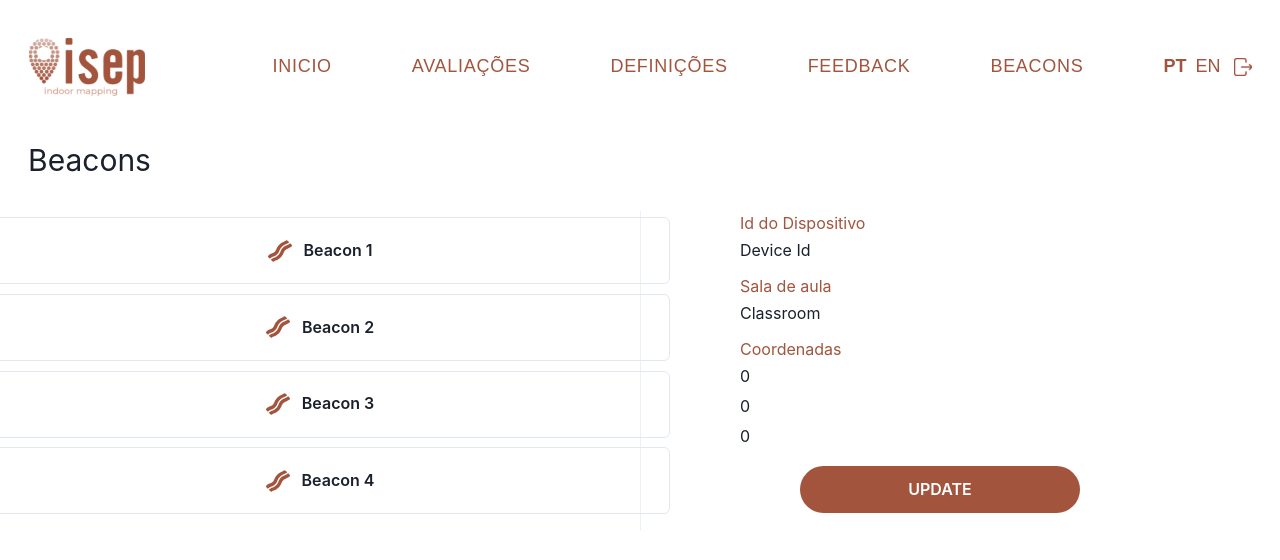
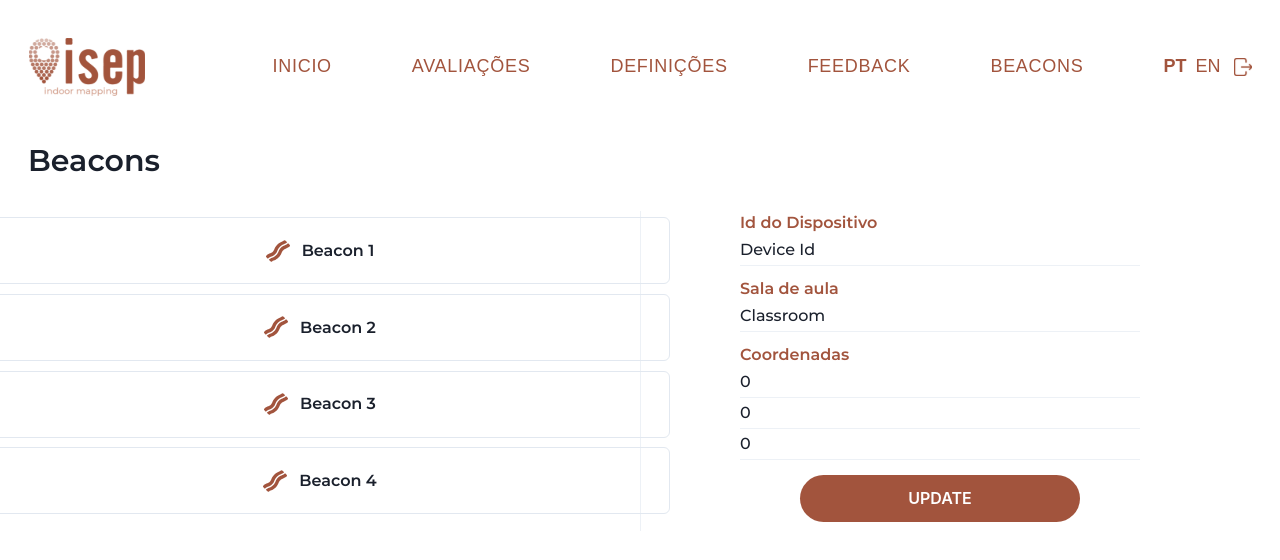
Before and after one commit to ruiafonso8443/frontend, a React (Create React App) app: page / in a window 1280 px wide. Both pictures are taken after a click on the element "BEACONS". Shown: the top 560 px of the page. Built offline with nearby package versions, Linux system fonts and the light colour scheme.

Commit message:
Beacon value update

```diff
--- a/package.json
+++ b/package.json
@@ -7,6 +7,7 @@
     "@emotion/react": "^11.9.0",
     "@emotion/styled": "^11.8.1",
     "@material-ui/core": "^4.12.4",
+    "@mui/material": "^5.7.0",
     "@testing-library/jest-dom": "^5.16.4",
     "@testing-library/react": "^13.0.1",
     "@testing-library/user-event": "^13.5.0",
--- a/src/App.tsx
+++ b/src/App.tsx
@@ -51,7 +51,7 @@ function App() {
       <div className="App">
         <header className="App-header">
           <Box height={'110px'}></Box>
-          <Text fontSize='3xl' margin='7'>{t("admin_beacons")}</Text>
+          <Text fontFamily={"Montserrat-SemiBold"} fontSize='3xl' margin='7'>{t("admin_beacons")}</Text>
           <AdminBeacons></AdminBeacons>
         </header>
        </div>
--- a/src/app/pages/admin/beacons/index.tsx
+++ b/src/app/pages/admin/beacons/index.tsx
@@ -19,7 +19,6 @@ import {
   Table,
   Thead,
   Tbody,
-  Tfoot,
   Tr,
   Th,
   Td,
@@ -32,6 +31,7 @@ import CustomButton from "../../../../components/buttons";
 import useTranslation from "../../../../i18n/use-translation";
 import { FaBacon } from "react-icons/fa";
 import { MdAddBox } from "react-icons/md";
+import { render } from "@testing-library/react";
 
 interface Beacon {
   deviceId: string;
@@ -79,12 +79,6 @@ function AdminBeacons() {
   const toast = useToast();
   const statuses = ["success", "error", "warning", "info"];
 
-  const [isModalVisible, setIsModalVisible] = useState(false);
-
-  const toggleModel = () => {
-    setIsModalVisible((wasModalVisible) => !wasModalVisible);
-  };
-
   const [stateDeviceId, setDeviceId] = useState("Device Id");
   const [stateClassRoom, setClassRoom] = useState("Classroom");
   const [stateX, setX] = useState(0);
@@ -109,6 +103,22 @@ function AdminBeacons() {
     // setX(parseInt(event.target.getAttribute('value')?.));
   }
 
+  function handleSave(): void {
+    //chamar o endpoint de PUT de device
+    //if 200
+    toast({
+      title: `Beacon successfully updated!`,
+      status: "success",
+      isClosable: true,
+    });
+    //else
+    // toast({
+    //   title: `Beacon couldn't be updated 😓`,
+    //   status: "error",
+    //   isClosable: true,
+    // })
+  }
+
   return (
     <>
       <MobileView>
@@ -125,12 +135,20 @@ function AdminBeacons() {
         </Box>
         <TableContainer>
           <Table variant="simple">
-            <TableCaption>{t("beacon_list")}</TableCaption>
+            <TableCaption fontFamily={"Montserrat-SemiBold"}>
+              {t("beacon_list")}
+            </TableCaption>
             <Thead>
               <Tr>
-                <Th color={"isepBrick.500"}>{t("beacon_device_id")}</Th>
-                <Th color={"isepBrick.500"}>{t("beacon_classroom")}</Th>
-                <Th color={"isepBrick.500"}>{t("beacon_coordinates")}</Th>
+                <Th fontFamily={"Montserrat-Medium"} color={"isepBrick.500"}>
+                  {t("beacon_device_id")}
+                </Th>
+                <Th fontFamily={"Montserrat-Medium"} color={"isepBrick.500"}>
+                  {t("beacon_classroom")}
+                </Th>
+                <Th fontFamily={"Montserrat-Medium"} color={"isepBrick.500"}>
+                  {t("beacon_coordinates")}
+                </Th>
               </Tr>
             </Thead>
             <Tbody>
@@ -162,13 +180,11 @@ function AdminBeacons() {
                     _focus={{
                       boxShadow: "none",
                     }}
-                      onClick={() =>
-                        setStates(deviceId,classRoom,x,y,z)
-                      }
+                    onClick={() => setStates(deviceId, classRoom, x, y, z)}
                   >
-                      <Icon as={FaBacon} color={'isepBrick.500'}  w={6} h={6}/>
-                      <Box  w={3} h={6}></Box>
-                      <Text>{deviceId}</Text>
+                    <Icon as={FaBacon} color={"isepBrick.500"} w={6} h={6} />
+                    <Box w={3} h={6}></Box>
+                    <Text fontFamily={"Montserrat-SemiBold"}>{deviceId}</Text>
                   </Button>
                 </ButtonGroup>
               </Center>
@@ -181,56 +197,77 @@ function AdminBeacons() {
                 <Divider orientation="vertical" />
               </GridItem>
               <GridItem colStart={2} colEnd={7} h="320">
-                  <Text color="isepBrick.500" align="left">
+                <Text
+                  fontFamily={"Montserrat-SemiBold"}
+                  color="isepBrick.500"
+                  align="left"
+                >
                   {t("beacon_device_id")}
                 </Text>
+
                 <Editable
-                    defaultValue={stateDeviceId}
-                    isDisabled={
-                      stateDeviceId === "Device Id" ? true : false
-                    }
+                  fontFamily={"Montserrat-Medium"}
+                  value={stateDeviceId}
+                  isDisabled={stateDeviceId === "Device Id" ? true : false}
                 >
                   <EditablePreview textAlign={"left"} />
                   <EditableInput />
                 </Editable>
-                  <Box height={"9px"}></Box>
-                  <Text color="isepBrick.500" align="left">
+                <Divider color={"isepBrick.500"}></Divider>
+                <Box height={"11px"}></Box>
+                <Text
+                  fontFamily={"Montserrat-SemiBold"}
+                  color="isepBrick.500"
+                  align="left"
+                >
                   {t("beacon_classroom")}
                 </Text>
                 <Editable
-                    defaultValue={stateClassRoom}
-                    isDisabled={
-                      stateClassRoom === "Classroom" ? true : false
-                    }
+                  fontFamily={"Montserrat-Medium"}
+                  value={stateClassRoom}
+                  isDisabled={stateClassRoom === "Classroom" ? true : false}
                 >
                   <EditablePreview textAlign={"left"} />
                   <EditableInput />
                 </Editable>
-                  <Box height={"9px"}></Box>
-                  <Text color="isepBrick.500" align="left">
+                <Divider style={{ background: "isepBrick.500" }}></Divider>
+                <Box height={"11px"}></Box>
+                <Text
+                  fontFamily={"Montserrat-SemiBold"}
+                  color="isepBrick.500"
+                  align="left"
+                >
                   {t("beacon_coordinates")}
                 </Text>
                 <Editable
-                    defaultValue={stateX.toString()}
+                  fontFamily={"Montserrat-Medium"}
+                  border={"thin"}
+                  value={stateX.toString()}
                   isDisabled={stateX === 0 ? true : false}
                 >
-                    <EditablePreview textAlign={"left"} />
-                    <EditableInput onChange={e => handleInputChange(e)}/>
+                  <EditablePreview textAlign={"left"} border={"thin"} />
+                  <EditableInput onChange={(e) => handleInputChange(e)} />
                 </Editable>
+                <Divider color={"isepBrick.500"}></Divider>
                 <Editable
-                    defaultValue={stateY.toString()}
+                  fontFamily={"Montserrat-Medium"}
+                  value={stateY.toString()}
                   isDisabled={stateY === 0 ? true : false}
                 >
                   <EditablePreview textAlign={"left"} />
                   <EditableInput />
                 </Editable>
+                <Divider color={"isepBrick.500"}></Divider>
                 <Editable
-                    defaultValue={stateZ.toString()}
+                  fontFamily={"Montserrat-Medium"}
+                  value={stateZ.toString()}
                   isDisabled={stateZ === 0 ? true : false}
                 >
                   <EditablePreview textAlign={"left"} />
                   <EditableInput />
                 </Editable>
+
+                <Divider color={"isepBrick.500"}></Divider>
                 <Box height="15px"></Box>
                 <CustomButton
                   backgroundColor="isepBrick.500"
@@ -240,13 +277,7 @@ function AdminBeacons() {
                   text="UPDATE"
                   textColor="#FFFFFF"
                   width="280px"
-                    handleButtonClick={() =>
-                      toast({
-                        title: `Beacon successfully updated!`,
-                        status: 'success',
-                        isClosable: true,
-                      })
-                    }
+                  handleButtonClick={() => handleSave()}
                 />
               </GridItem>
             </Grid>
```
Also changed, not shown: 1 other file (tests, documents, lock files or other folders). Lines whose indentation alone changed are shown as unchanged.
